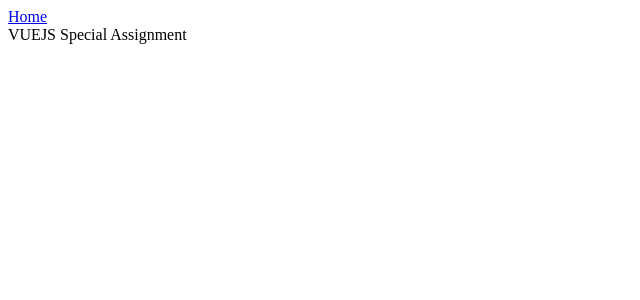
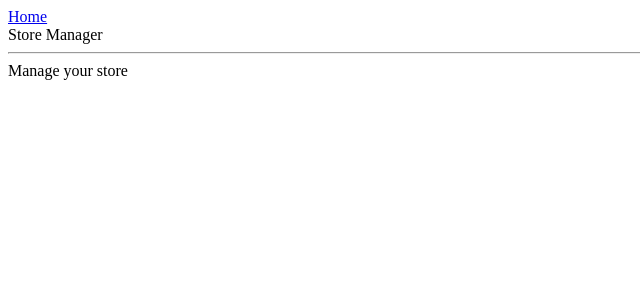
Before and after one commit to mutaimwiti/VUEJS_SPECIAL_ASSIGNMENT, a Vue app: page / in a window 1280 px wide. Shown: the top 300 px of the page, without its empty margins (0-640 px from the left). Built offline with nearby package versions, Linux system fonts and the light colour scheme.

Commit message:
Add static message on home page

```diff
--- a/src/components/pages/Home.vue
+++ b/src/components/pages/Home.vue
@@ -1,6 +1,9 @@
 <template>
     <div>
-        VUEJS Special Assignment
+        Store Manager
+        <hr>
+        Manage your store
+        <br>
     </div>
 </template>
 
```
